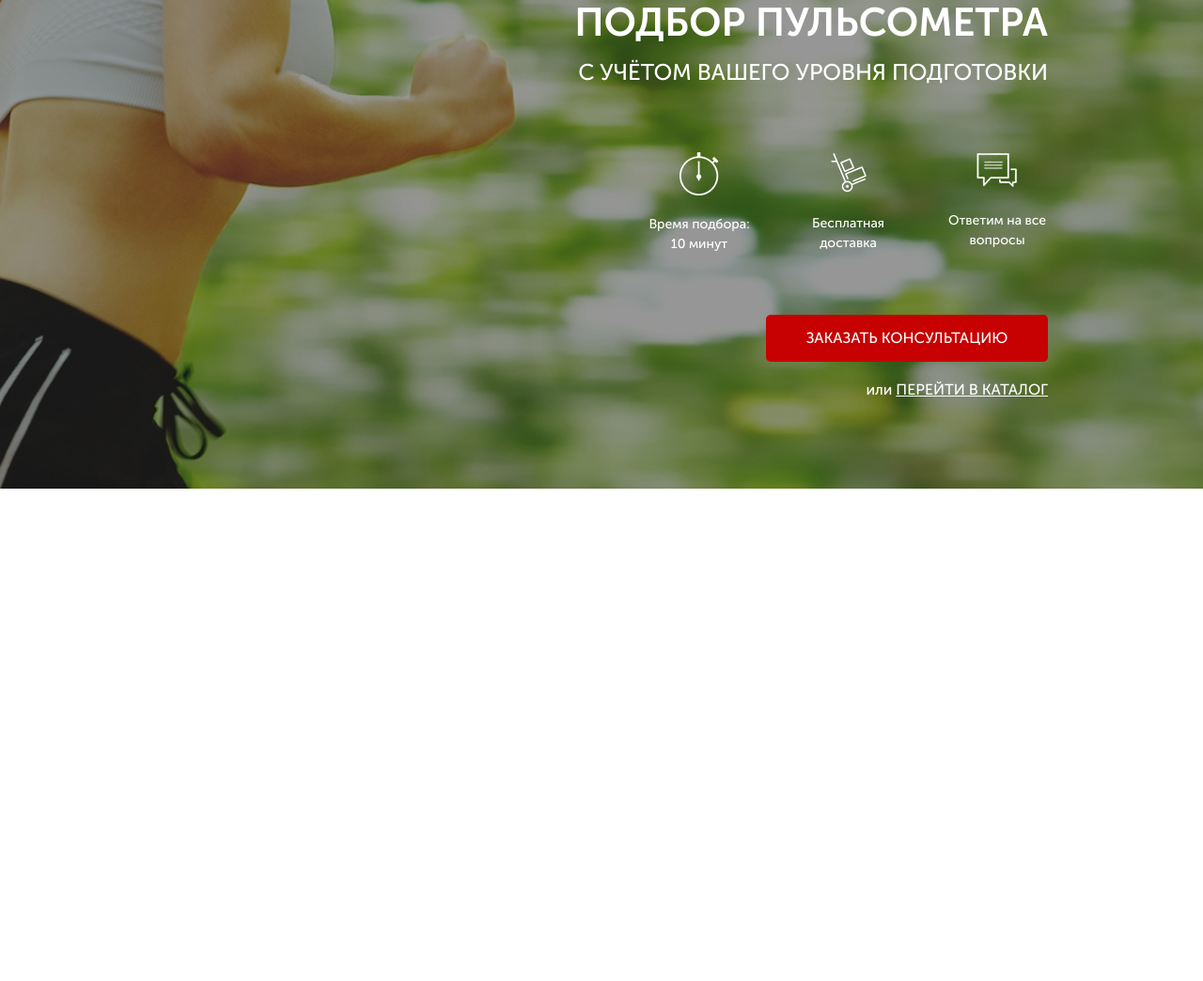
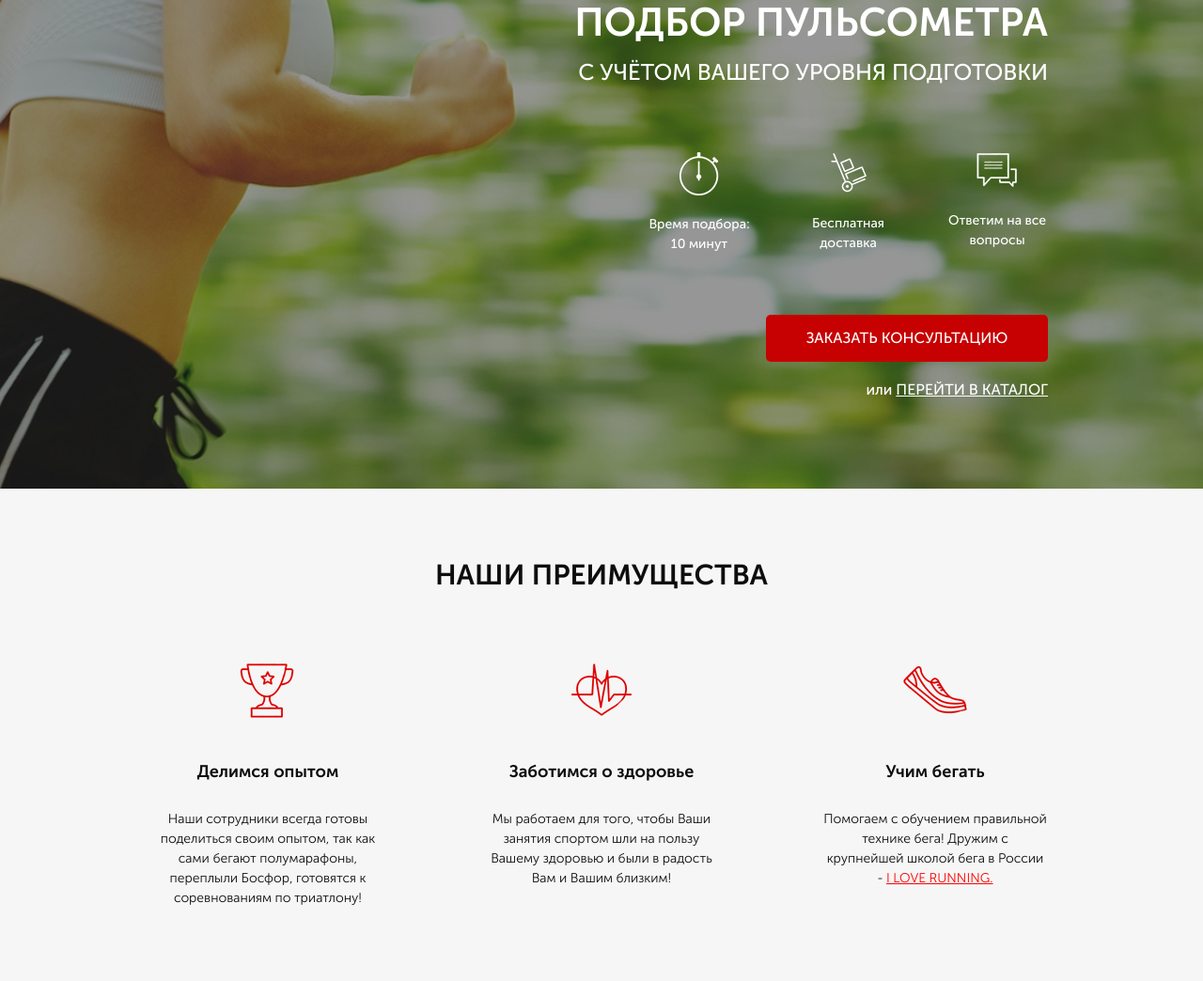
Before and after one commit to CowboyManlbdro/pulse, a website: page src/index.html in a window 1280 px wide. Shown: the part 166-1210 px from the top of the page at 94% size. Before the commit the page ends 800 px from the top, so only its background shows below. Drawn offline with Linux system fonts and the light colour scheme.

Commit message:
second section

```diff
--- a/src/index.html
+++ b/src/index.html
@@ -58,5 +58,39 @@
 
         </div>
     </div>
+
+    <div class="advantages">
+        <div class="container">
+            <h2 class="advantages__header">НАШИ ПРЕИМУЩЕСТВА</h2>
+            <div class="advantages__items">
+                <div class="advantages__item">
+                    <img src="icons/advantages/cup.png" alt="">
+                    <span>Делимся опытом</span>
+                    <div class="advantages__descr">
+                        Наши сотрудники всегда готовы поделиться своим опытом,
+                        так как сами бегают полумарафоны, переплыли Босфор, готовятся к соревнованиям по триатлону!
+                    </div>
+                </div>
+                <div class="advantages__item">
+                    <img src="icons/advantages/heart.png" alt="">
+                    <span>Заботимся о здоровье</span>
+                    <div class="advantages__descr">
+                        Мы работаем для того,
+                        чтобы Ваши занятия спортом шли на пользу Вашему здоровью и были в радость Вам и Вашим близким!
+                    </div>
+                </div>
+                <div class="advantages__item">
+                    <img src="icons/advantages/shoe.png" alt="">
+                    <span>Учим бегать</span>
+                    <div class="advantages__descr">
+                        Помогаем с обучением
+                        правильной технике бега!
+                        Дружим с крупнейшей школой бега в России -
+                        <a href="#">I LOVE RUNNING.</a>
+                    </div>
+                </div>
+            </div>
+        </div>
+    </div>
 </body>
 </html>
--- /dev/null
+++ b/src/sass/blocks/_advantages.scss
@@ -0,0 +1,42 @@
+.advantages {
+    min-height: 470px;
+    padding: 70px 0 78px 0;
+    background-color: #f6f6f6;
+    &__header {
+        text-align: center;
+        font-size: 30px;
+        font-weight: 700;
+        color: #0d0d0d;
+    }
+    &__items {
+        margin-top: 65px;
+        display: flex;
+        justify-content: space-between;
+    }
+    &__item {
+        width: 240px;
+        font-size: 14px;
+        font-weight: 300;
+        color: #0d0d0d;
+        text-align: center;
+        img {
+            display: block;
+            margin: 0 auto;
+            margin-bottom: 38px;
+        }
+        span {
+            font-size: 18px;
+            font-weight: 700;
+        }
+    }
+    &__descr {
+        margin-top: 26px;
+        a {
+            text-decoration: underline;
+            color: #ff0000;
+            &:hover {
+                color: #ff0000;
+            }
+        }
+    }
+}
--- a/src/sass/style.scss
+++ b/src/sass/style.scss
@@ -11,3 +11,4 @@
 @import 'blocks/promo';
 @import 'blocks/header';
 @import 'blocks/buttons';
+@import 'blocks/advantages';
```
Also changed, not shown: src/css/style.min.css.
